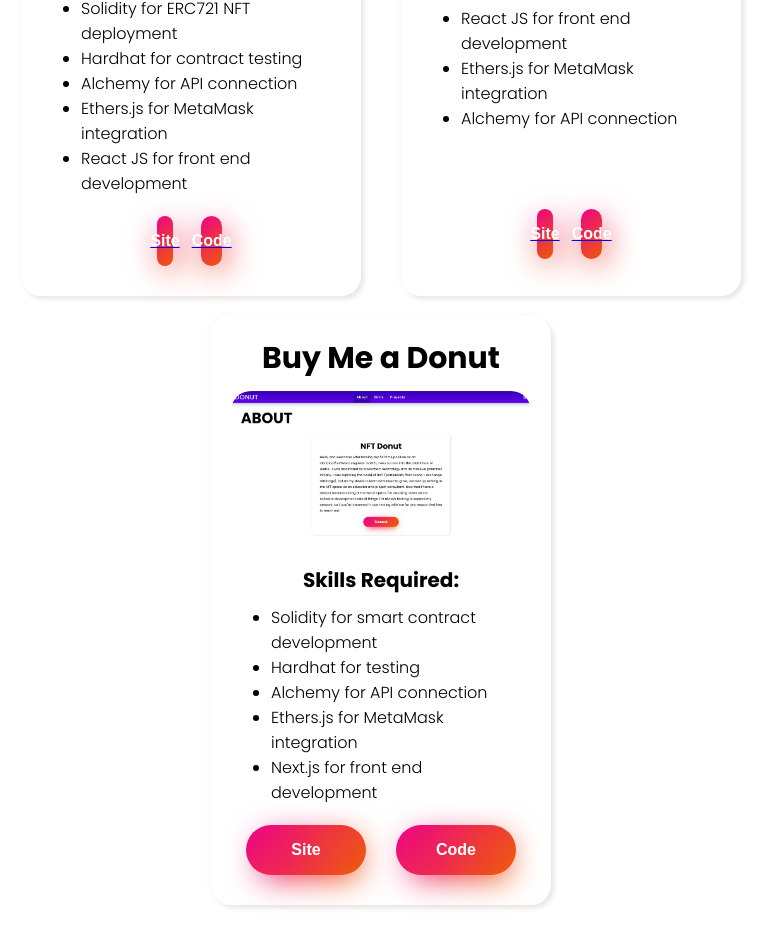
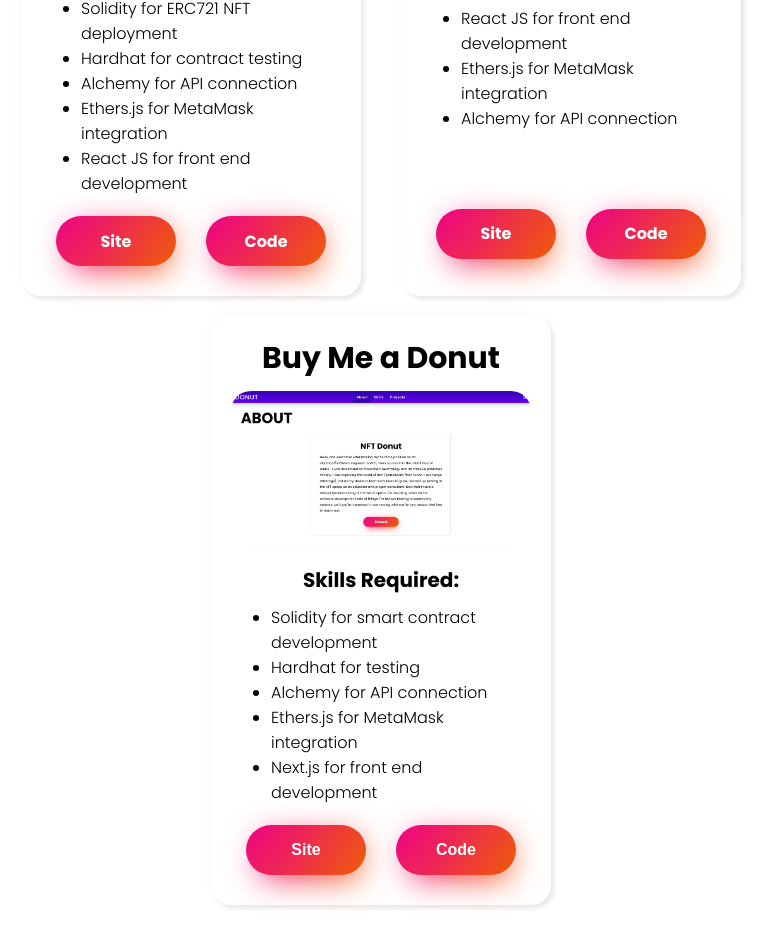
Before and after one commit to NFTDonut/web3-portfolio-react, a React (Create React App) app: page / in a window 1280 px wide. Shown: the part 2843-3768 px from the top of the page, without its empty margins (259-1034 px from the left). Built offline with nearby package versions, Linux system fonts and the light colour scheme.

Commit message:
replaced some buttons with a tags

```diff
--- a/src/Projects.js
+++ b/src/Projects.js
@@ -7,7 +7,7 @@ export default function Projects() {
             <div className="container-content">
                 <div className="project-card" data-aos="fade-right">
                     <h3>ERC721 Minting Bot</h3>
-                    <img src={require("./images/nft-minting-bot.PNG")} className="card-img"></img>
+                    <img src={require("./images/nft-minting-bot.PNG")} alt="Bot screenshot" className="card-img"></img>
 
                     <div className="project-skills-container">
                         <h5>Skills Required:</h5>
@@ -19,20 +19,16 @@ export default function Projects() {
                             <li>React JS for front end development</li>
                         </ul>
                     </div>
-                    <a href="https://bot.web3dev.dev/">
-                        <button className="gradient-button">
-                            <h4>Site</h4>
-                        </button>
+                    <a className="gradient-button" href="https://bot.web3dev.dev/">
+                        <h4>Site</h4>
                     </a>
-                    <a href="https://github.com/NFTDonut/nft-minting-bot">
-                        <button className="gradient-button">
-                            <h4>Code</h4>
-                        </button>
+                    <a className="gradient-button" href="https://github.com/NFTDonut/nft-minting-bot">
+                        <h4>Code</h4>
                     </a>
                 </div>
                 <div className="project-card" data-aos="fade-right">
                     <h3>Web3 Dashboard</h3>
-                    <img src={require("./images/project0.PNG")} className="card-img"></img>
+                    <img src={require("./images/project0.PNG")} alt="Dashboard screenshot" className="card-img"></img>
 
                     <div className="project-skills-container">
                         <h5>Skills Required:</h5>
@@ -44,20 +40,16 @@ export default function Projects() {
                             <li style={ {color: "transparent"}}></li>
                         </ul>
                     </div>
-                    <a href="https://dash.web3dev.dev/">
-                        <button className="gradient-button">
-                            <h4>Site</h4>
-                        </button>
+                    <a className="gradient-button" href="https://dash.web3dev.dev/">
+                        <h4>Site</h4>
                     </a>
-                    <a href="https://github.com/NFTDonut/web3-dashboard">
-                        <button className="gradient-button">
-                            <h4>Code</h4>
-                        </button>
+                    <a className="gradient-button" href="https://github.com/NFTDonut/web3-dashboard">
+                        <h4>Code</h4>
                     </a>
                 </div>
                 <div className="project-card" data-aos="fade-right">
                     <h3>Buy Me a Donut</h3>
-                    <img src={require("./images/project0.PNG")} className="card-img"></img>
+                    <img src={require("./images/project0.PNG")} alt="Project screenshot" className="card-img"></img>
 
                     <div className="project-skills-container">
                         <h5>Skills Required:</h5>
--- a/src/styles.css
+++ b/src/styles.css
@@ -44,6 +44,7 @@ body.dark {
     transition: 0.25s;
     margin-bottom: 40px;
 
+    text-decoration: none;
 }
 
 .gradient-button:hover {
@@ -51,7 +52,6 @@ body.dark {
 }
 
 .gradient-button::before {
-
     background: linear-gradient(135deg, #ee008b, #ee6300);
     content: '';
     position: absolute;
```
